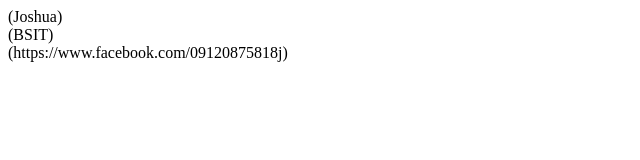
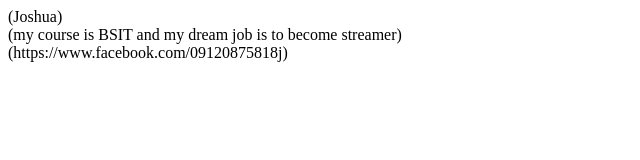
Before and after one commit to jmontes143/first-code, a plain HTML site: page index.html in a window 1280 px wide. Shown: the whole page, without its empty margins (0-640 px from the left). Drawn offline with Linux system fonts and the light colour scheme.

Commit message:
adding dream job

```diff
--- a/index.html
+++ b/index.html
@@ -1,3 +1,3 @@
 <header> (Joshua)
-<main> (BSIT)
+<main> (my course is BSIT and my dream job is to become streamer)
 <footer> (https://www.facebook.com/09120875818j)
```
